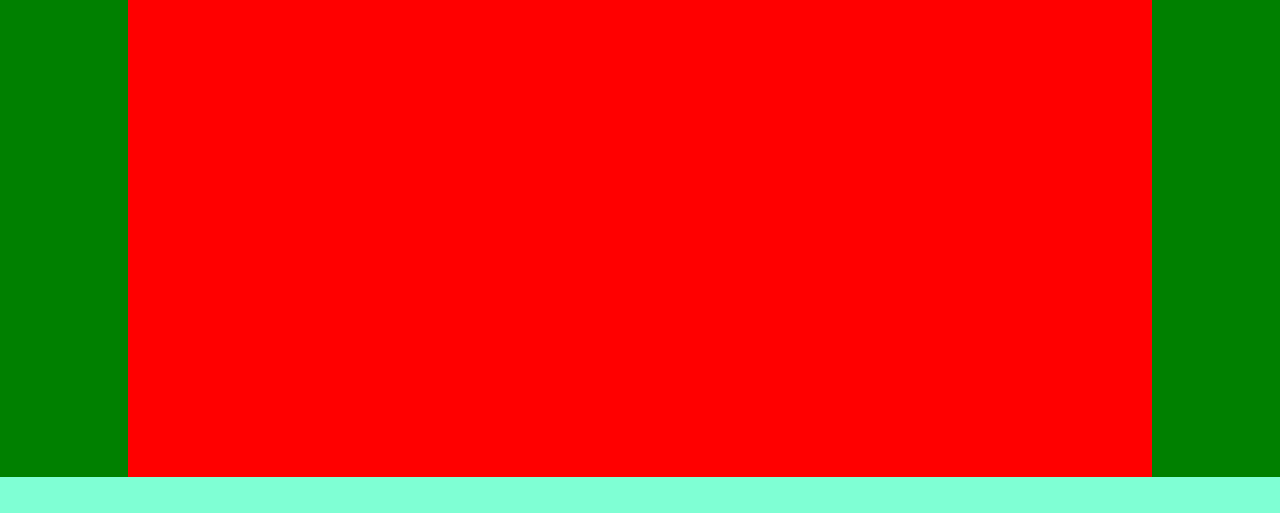
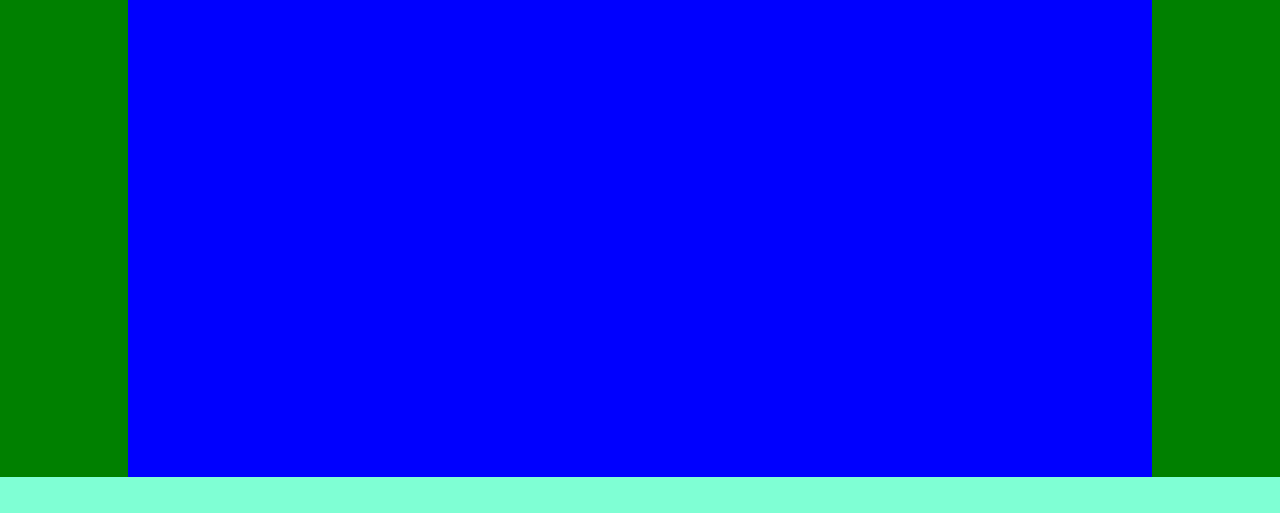
Before and after one commit to M0arcin/Pogoda-Jutra, a plain HTML site: page index.html in a window 1280 px wide. Shown: the part 287-800 px from the top of the page. Drawn offline with Linux system fonts and the light colour scheme.

Commit message:
Day and Night shift
Plus lekkie komentarze

```diff
--- a/index.html
+++ b/index.html
@@ -33,7 +33,7 @@
             <div class="conidition" id="humidityBox">22</div>
             <div class="conidition" id="windSpeedBox">43</div>
           </div>
-          <div class="forecast">
+          <div class="forecast" id="simple1">
 
           </div>
     </div>
--- a/main.js
+++ b/main.js
@@ -1,4 +1,6 @@
-var x = document.getElementById("city");
+
+//poniezej funkcja ktora podaje nam wspolrzedne lokalizacji uzytkownika po kliknieciu.
+var x = document.getElementById("city"); //tutaj moze je wyswietlic, city wpisane, ale nie bardzo wychodiz mi wstukanie ich do inputa.
 
 function getLocation() {
     if (navigator.geolocation) {
@@ -10,5 +12,19 @@ function getLocation() {
 
 function showPosition(position) {
     let e=`${position.coords.latitude},${position.coords.longitude}`;
-    console.log(e);
+    console.log(e);//tu loguje kordy
 }
+//ta funkcja ustawia tlo w zaleznosci od pory dnia. poki co zmienia tlo forecasta, ale to szczegol do zmiany,
+function dayAndNight() {
+    var current = new Date();
+    var timer = current.getHours();
+    if (timer>6&&timer<=19) {
+          //Dzien
+          var bodyColor1 = document.getElementById("simple1");
+          bodyColor1.style.backgroundColor = "blue";
+    } else {
+          //Noc
+          var bodyColor2 = document.getElementById("simple1");
+          bodyColor2.style.backgroundColor = 'pink';
+    }
+} dayAndNight();
```
